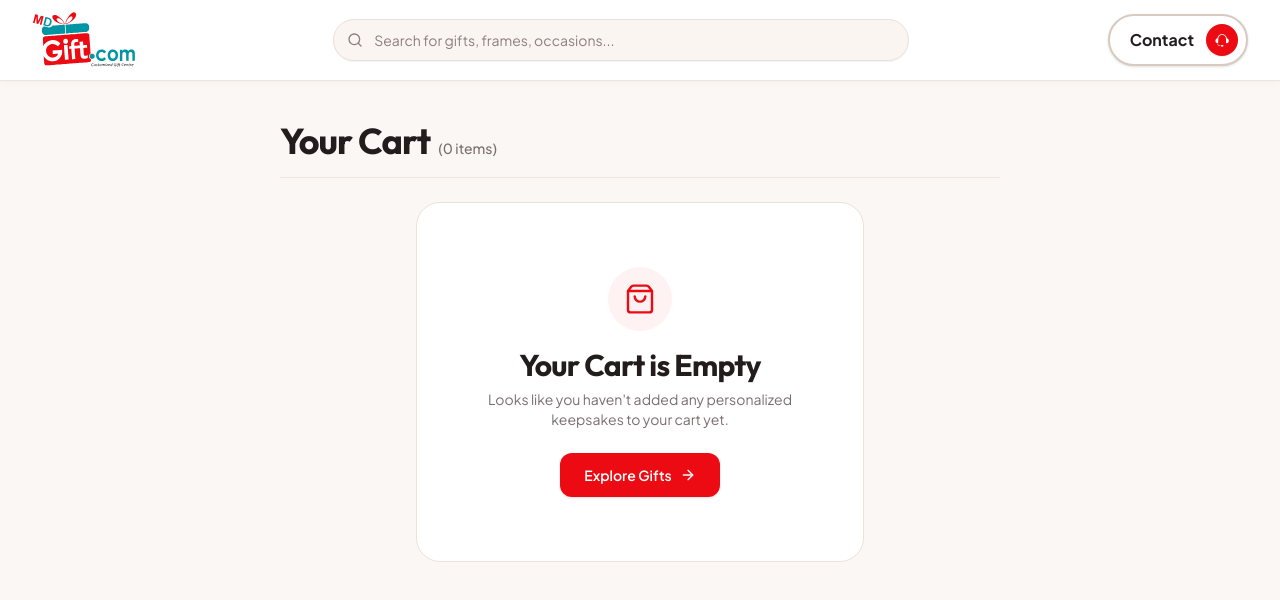
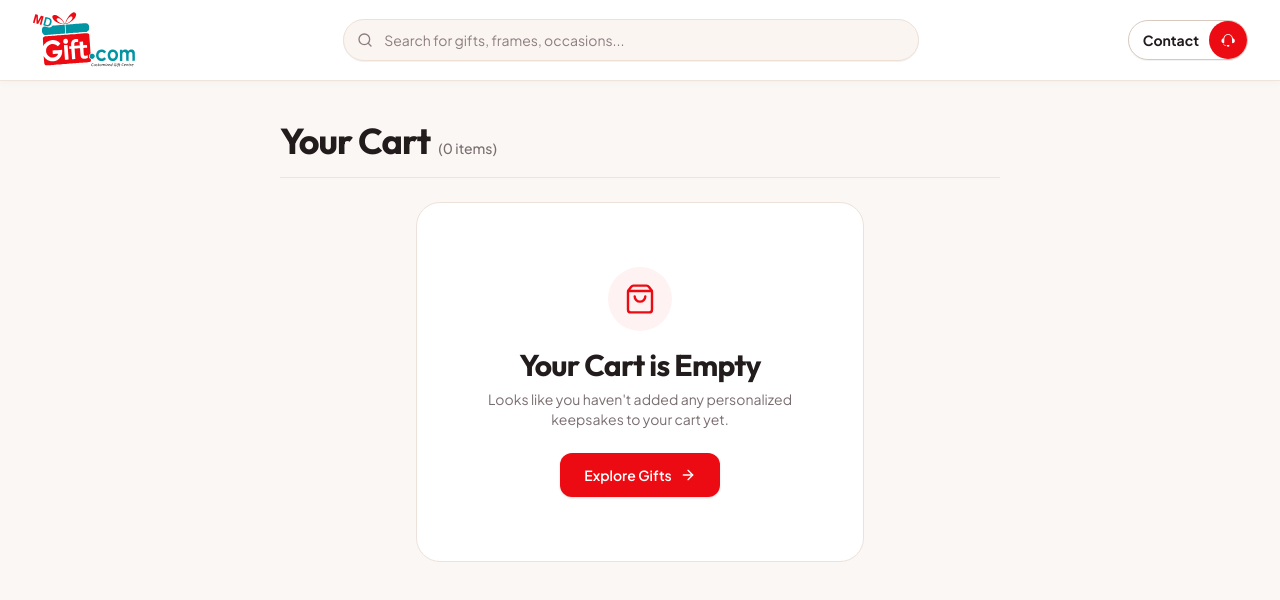
Before and after one commit to ShaikYakoub/md-gifts, a Next.js app: page /cart in a window 1280 px wide. Shown: the top 600 px of the page. Built offline with nearby package versions, Linux system fonts and the light colour scheme.

Commit message:
style(header): refine Contact button size and make red circular icon flush with zero gap

```diff
--- a/src/components/layout/Header.tsx
+++ b/src/components/layout/Header.tsx
@@ -37,13 +37,13 @@ export function Header() {
 
             <Link
               href="/contact"
-              className="inline-flex items-center gap-2 pl-4 pr-1.5 py-1.5 rounded-full bg-white hover:bg-[#FEF2F2] text-[#221C1D] hover:text-[#EC0B12] border-2 border-[#D8CAC0] hover:border-[#EC0B12] transition-all duration-200 shadow-sm hover:shadow-md active:scale-95 shrink-0 text-sm sm:text-base font-bold cursor-pointer group"
+              className="inline-flex items-center h-8.5 sm:h-9 pl-3 pr-0 rounded-full bg-white hover:bg-[#FEF2F2] text-[#221C1D] hover:text-[#EC0B12] border border-[#D8CAC0] hover:border-[#EC0B12] transition-all duration-200 shadow-2xs hover:shadow-xs active:scale-95 shrink-0 text-xs sm:text-sm font-bold cursor-pointer group"
               aria-label="Contact Us"
               title="Contact Us"
             >
-              <span>Contact</span>
-              <span className="w-7 h-7 rounded-full bg-[#EC0B12] group-hover:bg-[#D0080E] text-white flex items-center justify-center transition-colors shrink-0 shadow-2xs">
-                <CustomerSupportIcon className="w-4 h-4 text-white" />
+              <span className="pr-2">Contact</span>
+              <span className="h-full aspect-square rounded-full bg-[#EC0B12] group-hover:bg-[#D0080E] text-white flex items-center justify-center transition-colors shrink-0 shadow-2xs">
+                <CustomerSupportIcon className="w-3.5 h-3.5 sm:w-4 sm:h-4 text-white" />
               </span>
             </Link>
           </div>
@@ -108,13 +108,13 @@ export function Header() {
           {/* Contact Button on Right */}
           <Link
             href="/contact"
-            className="inline-flex items-center gap-3 pl-5 pr-2 py-2 rounded-full bg-white hover:bg-[#FEF2F2] text-[#221C1D] hover:text-[#EC0B12] border-2 border-[#D8CAC0] hover:border-[#EC0B12] transition-all duration-200 shadow-sm hover:shadow-md active:scale-95 shrink-0 text-base font-bold cursor-pointer group"
+            className="inline-flex items-center h-9.5 sm:h-10 pl-3.5 pr-0 rounded-full bg-white hover:bg-[#FEF2F2] text-[#221C1D] hover:text-[#EC0B12] border border-[#D8CAC0] hover:border-[#EC0B12] transition-all duration-200 shadow-2xs hover:shadow-xs active:scale-95 shrink-0 text-sm font-bold cursor-pointer group"
             aria-label="Contact Us"
             title="Contact Us"
           >
-            <span>Contact</span>
-            <span className="w-8 h-8 rounded-full bg-[#EC0B12] group-hover:bg-[#D0080E] text-white flex items-center justify-center transition-colors shrink-0 shadow-2xs">
-              <CustomerSupportIcon className="w-4.5 h-4.5 text-white" />
+            <span className="pr-2.5">Contact</span>
+            <span className="h-full aspect-square rounded-full bg-[#EC0B12] group-hover:bg-[#D0080E] text-white flex items-center justify-center transition-colors shrink-0 shadow-2xs">
+              <CustomerSupportIcon className="w-4 h-4 sm:w-4.5 sm:h-4.5 text-white" />
             </span>
           </Link>
         </div>
```
